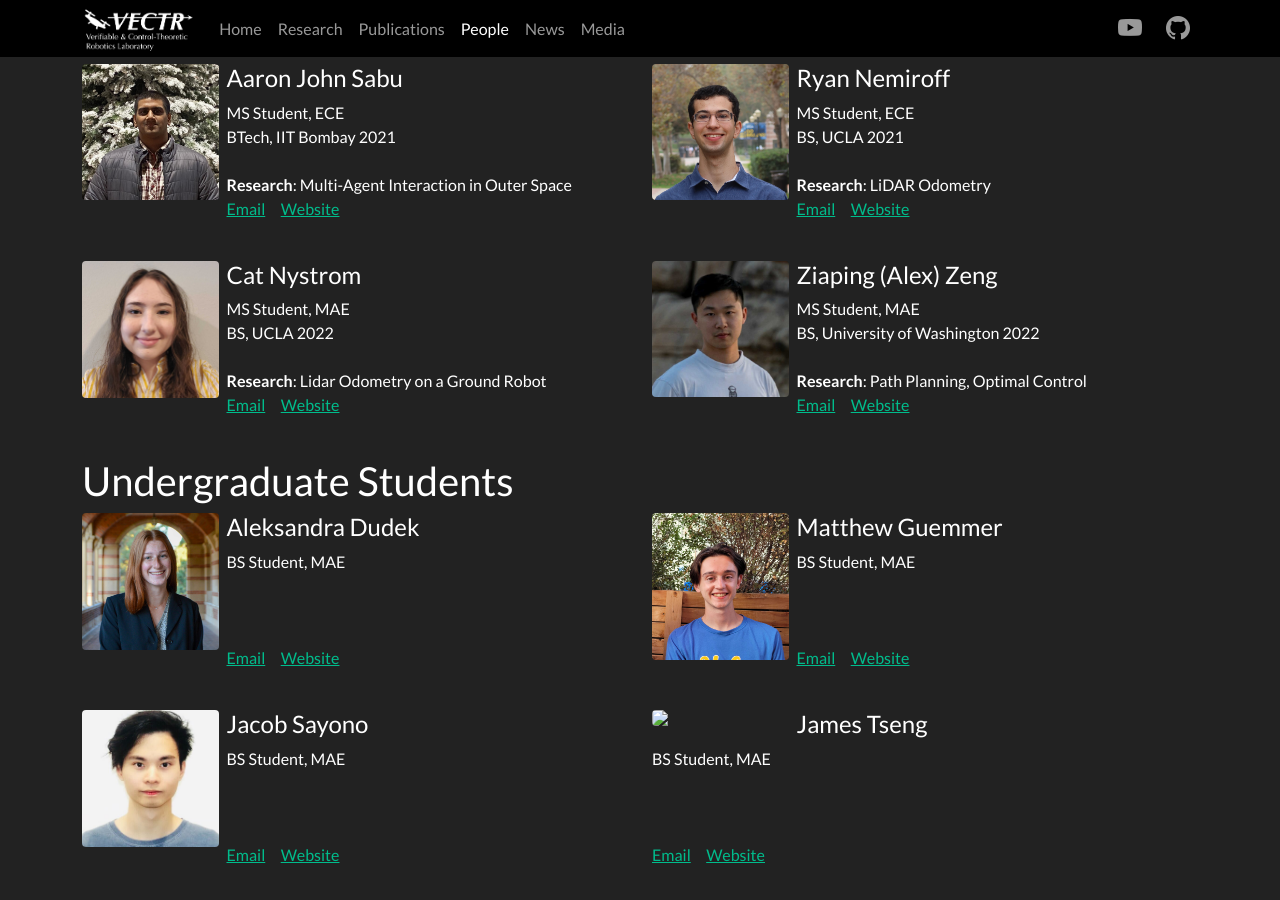
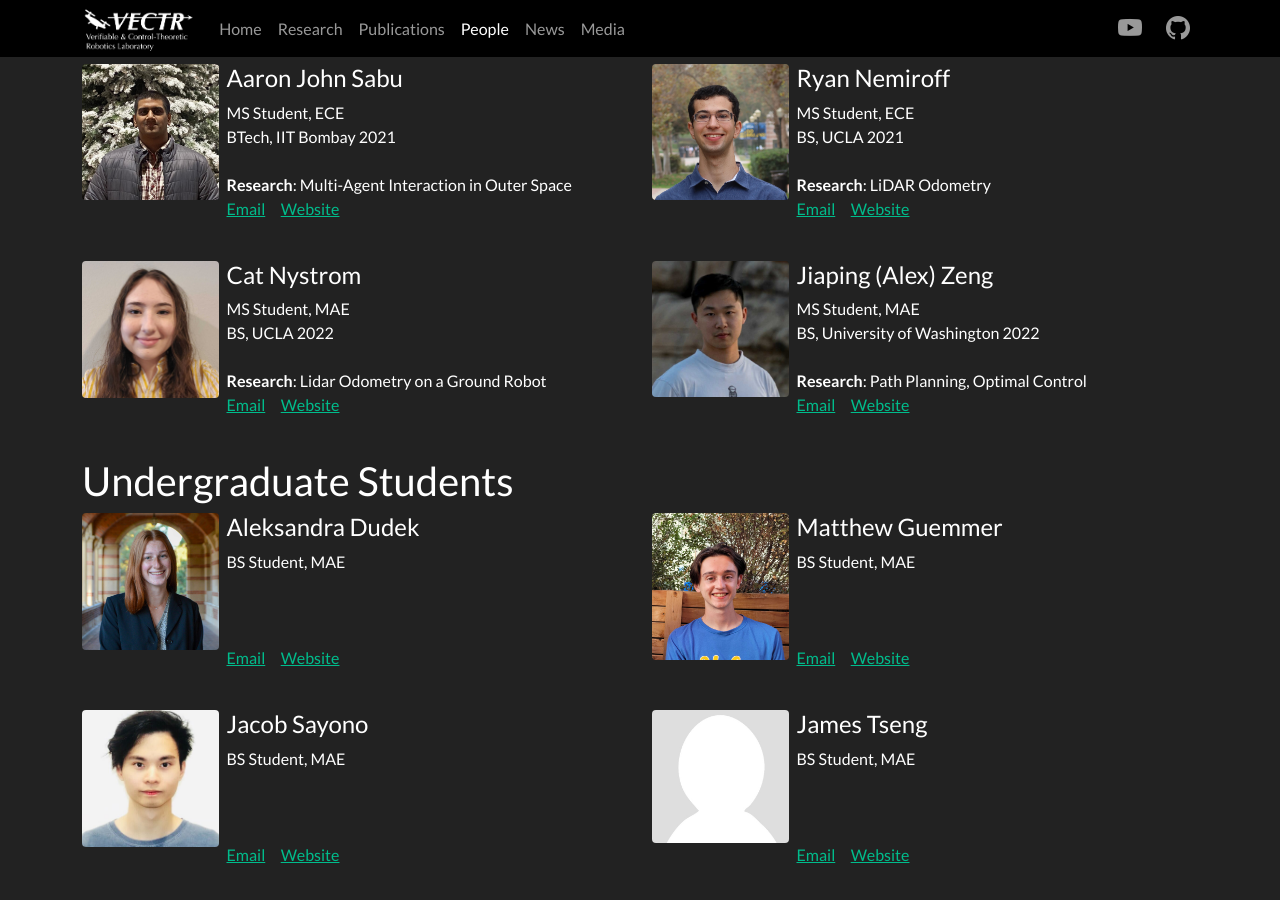
Before and after one commit to vectr-ucla/vectr-ucla.github.io, a Jekyll site: the page built from _pages/members.md, in a window 1280 px wide and 900 px high, scrolled down 1040 px. Built offline with Jekyll 4.4.1, drawn with Linux system fonts in a browser that asks for light colours.

Commit message:
Second-to-last commit

```diff
--- a/_data/members.yml
+++ b/_data/members.yml
@@ -99,7 +99,7 @@
     <b>Research</b>: Lidar Odometry on a Ground Robot
     <a href="mailto:katenystrom431@ucla.edu" style="white-space: nowrap">Email</a> &nbsp; &nbsp; <a href="https://www.linkedin.com/in/kate-nystrom-84778a1ba">Website</a>
 
-- name: Ziaping (Alex) Zeng
+- name: Jiaping (Alex) Zeng
   type: grad
   photo: people/azeng.jpg
   info: |
```
Also changed, not shown: images/people/jtseng.jpg (added).
